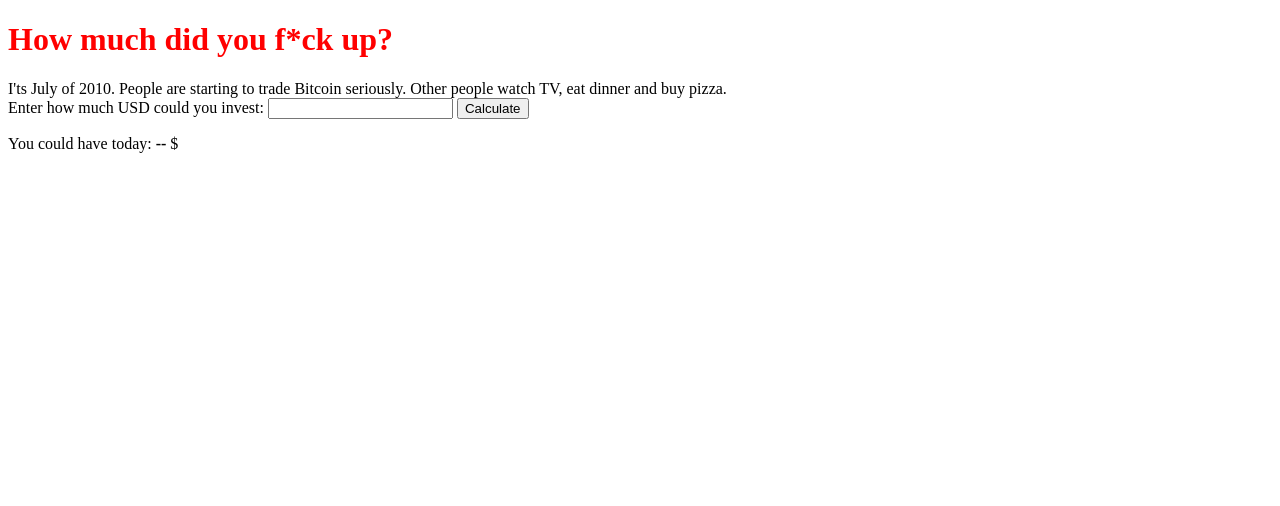
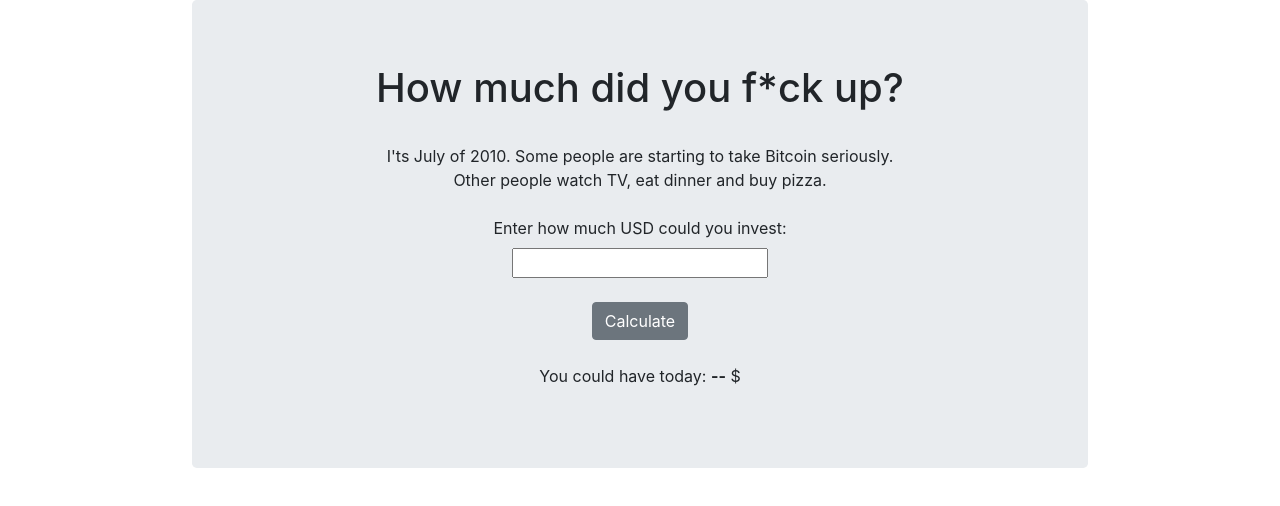
Before and after one commit to DrCharisma/HowMuch, a plain HTML site: page index.html in a window 1280 px wide. Drawn offline with nearby package versions, Linux system fonts and the light colour scheme.

Commit message:
Added bootstrap and number function that creater spaces

```diff
--- a/howmuch.css
+++ b/howmuch.css
@@ -1,3 +1,13 @@
 h1{
-  color: red;
+
 }
+
+body{
+  text-align: center !important;
+}
+
+#main{
+  width: 70%;
+  margin: auto;
+
+}
--- a/howmuch.js
+++ b/howmuch.js
@@ -1,7 +1,7 @@
 function calculate(){
   let input = document.getElementById('number').value
   let howMuchBtc = input/0.05
-  let todayPrice = howMuchBtc*31742
+  let todayPrice = (howMuchBtc*31742).toLocaleString()
   document.getElementById('newnumber').innerHTML = todayPrice
 }
 
--- a/index.html
+++ b/index.html
@@ -4,19 +4,29 @@
     <meta charset="utf-8">
     <title>How much did you f*ck up!</title>
     <link rel="stylesheet" href="howmuch.css">
+    <link rel="stylesheet" href="https://maxcdn.bootstrapcdn.com/bootstrap/4.0.0/css/bootstrap.min.css"
   </head>
   <body>
+    <div class="jumbotron" id="main">
 <h1>How much did you f*ck up?</h1>
-  </body>
-  <script src="howmuch.js"></script>
-</html>
-
+<br>
 <form class="" action="index.html" method="post">
   <div class="">
-    I'ts July of 2010. People are starting to trade Bitcoin seriously. Other people watch TV, eat dinner and buy pizza.
+    I'ts July of 2010. Some people are starting to take Bitcoin seriously.
+    <br>Other people watch TV, eat dinner and buy pizza.
   </div>
+  <br>
   <label for="number">Enter how much USD could you invest:</label>
+  <br>
   <input id="number" type="text" name="" value="">
-  <button type="button" name="button" onclick="calculate();">Calculate</button>
+  <br>
+  <br>
+  <button type="button" name="button" class="btn btn-secondary" onclick="calculate();">Calculate</button>
+  <br>
+  <br>
   <p id="calculated">You could have today: <b><span id="newnumber">--</span></b> $</p>
+  </div>
 </form>
+</body>
+<script src="howmuch.js"></script>
+</html>
```
